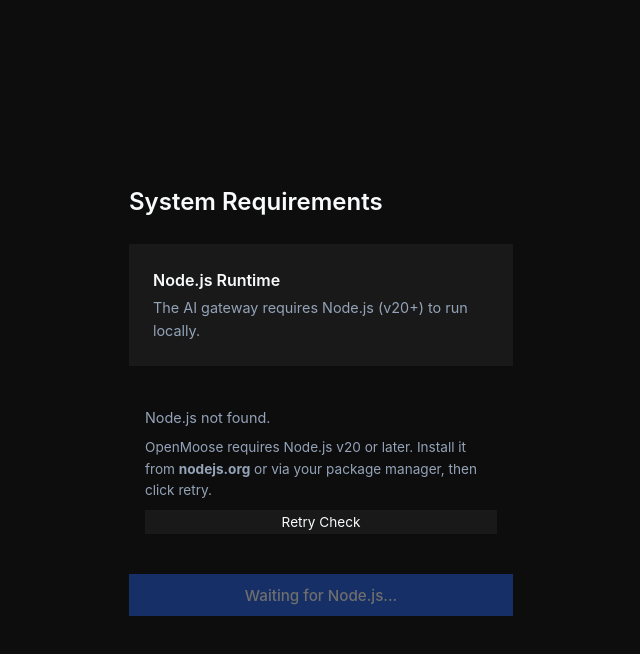
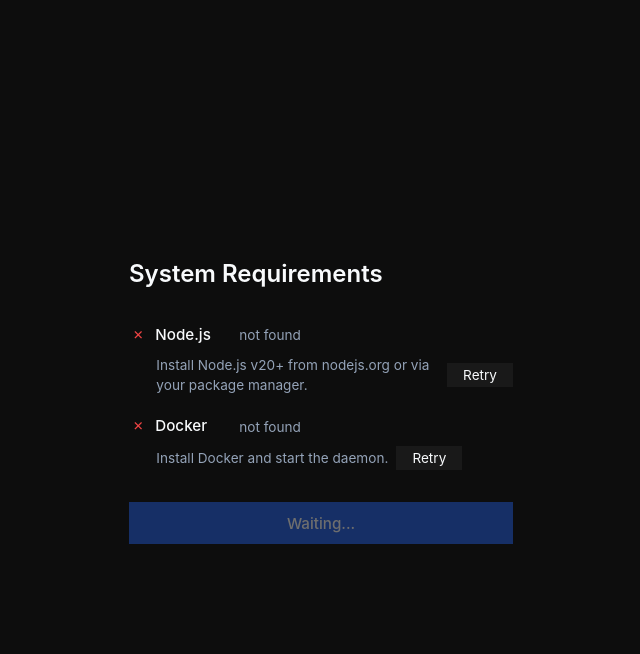
Before and after one commit to romlin/openmoose, a React (Vite) app in the folder app/: page / in a window 1280 px wide. Both pictures are taken after a click on the button "Get Started". Shown: the top 654 px of the page, without its empty margins (319-959 px from the left). Built offline with nearby package versions, Linux system fonts and the light colour scheme; the HTML template or start-up script is replaced by a standard one.

Commit message:
refactor: Update SetupWizard component to improve system requirements checks and UI; replace mode options with check rows for better clarity

```diff
--- a/app/src/components/SetupWizard.tsx
+++ b/app/src/components/SetupWizard.tsx
@@ -1,7 +1,46 @@
-import { useState, useEffect } from "react";
+import { useState, useEffect, useCallback } from "react";
 import { invoke } from "@tauri-apps/api/core";
 import { formatBytes, calcProgressPercent } from "../lib/utils";
 import type { DownloadProgress } from "../lib/types";
+
+type CheckStatus = "not_checked" | "checking" | "found" | "missing" | "ready" | "error";
+
+interface CheckRowProps {
+    label: string;
+    status: CheckStatus;
+    detail?: string;
+    errorHint?: string;
+    onRetry: () => void;
+}
+
+/** Compact single-line requirement check with expandable error. */
+function CheckRow({ label, status, detail, errorHint, onRetry }: CheckRowProps) {
+    const ok = status === "found" || status === "ready";
+    const bad = status === "missing" || status === "error";
+    return (
+        <div className={`check-row ${status}`}>
+            <div className="check-row-main">
+                <span className="check-icon">
+                    {status === "checking" && "○"}
+                    {ok && "✓"}
+                    {bad && "✗"}
+                </span>
+                <span className="check-label">{label}</span>
+                <span className="check-detail">
+                    {status === "checking" && "checking..."}
+                    {ok && (detail || "ready")}
+                    {bad && "not found"}
+                </span>
+            </div>
+            {bad && (
+                <div className="check-error">
+                    {errorHint && <span className="setup-note">{errorHint}</span>}
+                    <button className="retry-btn" onClick={onRetry}>Retry</button>
+                </div>
+            )}
+        </div>
+    );
+}
 
 interface SetupWizardProps {
     onComplete: () => void;
@@ -21,30 +60,15 @@
     gatewayPort
 }: SetupWizardProps) {
     const [step, setStep] = useState(1);
-    const [nodeStatus, setNodeStatus] = useState<"not_checked" | "checking" | "found" | "missing">("not_checked");
+    const [nodeStatus, setNodeStatus] = useState<CheckStatus>("not_checked");
     const [nodeVersion, setNodeVersion] = useState<string | null>(null);
-    const [dockerStatus, setDockerStatus] = useState<"not_checked" | "checking" | "found" | "missing">("not_checked");
-    const [browserStatus, setBrowserStatus] = useState<"not_checked" | "checking" | "ready" | "error">("not_checked");
+    const [dockerStatus, setDockerStatus] = useState<CheckStatus>("not_checked");
+    const [browserStatus, setBrowserStatus] = useState<CheckStatus>("not_checked");
     const [browserError, setBrowserError] = useState<string | null>(null);
 
     const nextStep = () => setStep(prev => prev + 1);
 
-    useEffect(() => {
-        if (step === 2 && nodeStatus === "not_checked") {
-            checkNode();
-        }
-        if (step === 3 && dockerStatus === "not_checked") {
-            checkDocker();
-        }
-        if (step === 4 && browserStatus === "not_checked") {
-            ensureBrowserReady();
-        }
-        if (step === 5 && !isDownloading && (!downloadProgress || (downloadProgress.downloaded < downloadProgress.total)) && !downloadError) {
-            onStartDownload();
-        }
-    }, [step, nodeStatus, dockerStatus, browserStatus, isDownloading, onStartDownload, downloadProgress, downloadError]);
-
-    const checkNode = async () => {
+    const checkNode = useCallback(async () => {
         setNodeStatus("checking");
         try {
             const version = await invoke<string>("check_node");
@@ -54,9 +78,9 @@
             console.error("Node.js check failed:", err);
             setNodeStatus("missing");
         }
-    };
+    }, []);
 
-    const checkDocker = async () => {
+    const checkDocker = useCallback(async () => {
         setDockerStatus("checking");
         try {
             const isAvailable = await invoke<boolean>("check_docker");
@@ -65,26 +89,22 @@
             console.error("Docker check failed:", err);
             setDockerStatus("missing");
         }
-    };
+    }, []);
 
-    const ensureBrowserReady = async () => {
+    const ensureBrowserReady = useCallback(async () => {
         setBrowserStatus("checking");
         setBrowserError(null);
         try {
             await invoke("start_gateway");
             const base = `http://127.0.0.1:${gatewayPort}`;
-            const healthUrl = `${base}/health`;
-            const browserReadyUrl = `${base}/setup/browser-ready`;
             for (let i = 0; i < 60; i++) {
                 try {
-                    const r = await fetch(healthUrl);
+                    const r = await fetch(`${base}/health`);
                     if (r.ok) break;
-                } catch {
-                    // Gateway not up yet
-                }
+                } catch { /* gateway not up yet */ }
                 await new Promise((r) => setTimeout(r, 500));
             }
-            const readyRes = await fetch(browserReadyUrl);
+            const readyRes = await fetch(`${base}/setup/browser-ready`);
             if (readyRes.ok) {
                 setBrowserStatus("ready");
                 return;
@@ -97,9 +117,23 @@
             setBrowserError(String(err));
             setBrowserStatus("error");
         }
-    };
+    }, [gatewayPort]);
+
+    useEffect(() => {
+        if (step === 2) {
+            if (nodeStatus === "not_checked") checkNode();
+            if (dockerStatus === "not_checked") checkDocker();
+        }
+        if (step === 3 && browserStatus === "not_checked") {
+            ensureBrowserReady();
+        }
+        if (step === 4 && !isDownloading && (!downloadProgress || (downloadProgress.downloaded < downloadProgress.total)) && !downloadError) {
+            onStartDownload();
+        }
+    }, [step, nodeStatus, dockerStatus, browserStatus, isDownloading, onStartDownload, downloadProgress, downloadError, checkNode, checkDocker, ensureBrowserReady]);
 
     const progressPercent = calcProgressPercent(downloadProgress);
+    const requirementsMet = nodeStatus === "found" && dockerStatus === "found";
 
     return (
         <div className="setup-overlay">
@@ -115,100 +149,50 @@
                 {step === 2 && (
                     <div className="setup-step fadeIn">
                         <h2>System Requirements</h2>
-                        <div className="mode-options">
-                            <div className="mode-card active">
-                                <h3>Node.js Runtime</h3>
-                                <p>The AI gateway requires Node.js (v20+) to run locally.</p>
-                            </div>
+                        <div className="check-list">
+                            <CheckRow
+                                label="Node.js"
+                                status={nodeStatus}
+                                detail={nodeVersion ?? undefined}
+                                errorHint="Install Node.js v20+ from nodejs.org or via your package manager."
+                                onRetry={checkNode}
+                            />
+                            <CheckRow
+                                label="Docker"
+                                status={dockerStatus}
+                                detail="running"
+                                errorHint="Install Docker and start the daemon."
+                                onRetry={checkDocker}
+                            />
                         </div>
 
-                        <div className={`docker-status ${nodeStatus}`}>
-                            {nodeStatus === "checking" && <p>Checking for Node.js...</p>}
-                            {nodeStatus === "found" && <p>Node.js detected: {nodeVersion}</p>}
-                            {nodeStatus === "missing" && (
-                                <div className="error-box">
-                                    <p>Node.js not found.</p>
-                                    <p className="setup-note">OpenMoose requires Node.js v20 or later. Install it from <strong>nodejs.org</strong> or via your package manager, then click retry.</p>
-                                    <button className="retry-btn" onClick={checkNode}>Retry Check</button>
-                                </div>
-                            )}
-                        </div>
-
-                        <button
-                            className="primary-btn"
-                            onClick={nextStep}
-                            disabled={nodeStatus !== "found"}
-                        >
-                            {nodeStatus === "found" ? "Continue" : "Waiting for Node.js..."}
+                        <button className="primary-btn" onClick={nextStep} disabled={!requirementsMet}>
+                            {requirementsMet ? "Continue" : "Waiting..."}
                         </button>
                     </div>
                 )}
 
                 {step === 3 && (
                     <div className="setup-step fadeIn">
-                        <h2>Secure by Default</h2>
-                        <div className="mode-options">
-                            <div className="mode-card active">
-                                <h3>Hardened Sandbox</h3>
-                                <p>All code skills (Python, Node.js) run in isolated Docker containers for maximum privacy and safety.</p>
-                            </div>
+                        <h2>Browser Sandbox</h2>
+                        <div className="check-list">
+                            <CheckRow
+                                label="Sandbox image"
+                                status={browserStatus}
+                                detail="ready"
+                                errorHint={browserError ?? undefined}
+                                onRetry={ensureBrowserReady}
+                            />
                         </div>
+                        <p className="setup-note">Building Docker image for isolated browser skills. This runs once.</p>
 
-                        <div className={`docker-status ${dockerStatus}`}>
-                            {dockerStatus === "checking" && <p>Checking for Docker...</p>}
-                            {dockerStatus === "found" && <p>Docker detected and running.</p>}
-                            {dockerStatus === "missing" && (
-                                <div className="error-box">
-                                    <p>Docker not found or not running.</p>
-                                    <p className="setup-note">OpenMoose requires Docker to run safely. Please install Docker and start the daemon, then click retry.</p>
-                                    <button className="retry-btn" onClick={checkDocker}>Retry Check</button>
-                                </div>
-                            )}
-                        </div>
-
-                        <button
-                            className="primary-btn"
-                            onClick={nextStep}
-                            disabled={dockerStatus !== "found"}
-                        >
-                            {dockerStatus === "found" ? "Continue" : "Waiting for Docker..."}
+                        <button className="primary-btn" onClick={nextStep} disabled={browserStatus !== "ready"}>
+                            {browserStatus === "ready" ? "Continue" : "Building..."}
                         </button>
                     </div>
                 )}
 
                 {step === 4 && (
-                    <div className="setup-step fadeIn">
-                        <h2>Browser Container</h2>
-                        <div className="mode-options">
-                            <div className="mode-card active">
-                                <h3>Build Sandbox Image</h3>
-                                <p>OpenMoose builds a Docker image for running browser-based skills in isolation. This runs once.</p>
-                            </div>
-                        </div>
-
-                        <div className={`docker-status ${browserStatus}`}>
-                            {browserStatus === "checking" && <p>Starting gateway and building browser image...</p>}
-                            {browserStatus === "ready" && <p>Browser container ready.</p>}
-                            {browserStatus === "error" && (
-                                <div className="error-box">
-                                    <p>Browser image build failed.</p>
-                                    <p className="setup-note">{browserError}</p>
-                                    <button className="retry-btn" onClick={ensureBrowserReady}>Retry</button>
-                                </div>
-                            )}
-                        </div>
-
-                        <button
-                            className="primary-btn"
-                            onClick={nextStep}
-                            disabled={browserStatus !== "ready"}
-                        >
-                            {browserStatus === "ready" ? "Continue" : "Waiting for browser container..."}
-                        </button>
-                    </div>
-                )}
-
-                {step === 5 && (
                     <div className="setup-step fadeIn">
                         <h2>Setting Up Your Moose</h2>
                         <div className="progress-container">
--- a/app/src/index.css
+++ b/app/src/index.css
@@ -753,27 +753,51 @@
     line-height: 1.6;
 }
 
-.mode-options {
+.check-list {
     display: flex;
     flex-direction: column;
-    gap: var(--spacing-md);
+    gap: var(--spacing-xs);
 }
 
-.mode-card {
-    background: var(--bg-accent);
-    padding: var(--spacing-lg);
+.check-row {
+    font-size: 0.95rem;
 }
 
-.mode-card h3 {
-    font-size: 1rem;
-    font-weight: 600;
-    margin: 0 0 var(--spacing-xs) 0;
-    color: var(--text-primary);
+.check-row-main {
+    display: flex;
+    align-items: center;
+    gap: var(--spacing-sm);
+    padding: var(--spacing-sm) 0;
 }
 
-.mode-card p {
-    font-size: 0.9rem;
-    margin: 0;
+.check-icon {
+    width: 1.2em;
+    text-align: center;
+    flex-shrink: 0;
+}
+
+.check-row.checking .check-icon { color: var(--text-secondary); }
+.check-row.found .check-icon,
+.check-row.ready .check-icon { color: #10b981; }
+.check-row.missing .check-icon,
+.check-row.error .check-icon { color: #ef4444; }
+
+.check-label {
+    font-weight: 500;
+    color: var(--text-primary);
+    min-width: 5em;
+}
+
+.check-detail {
+    color: var(--text-secondary);
+    font-size: 0.85rem;
+}
+
+.check-error {
+    display: flex;
+    align-items: center;
+    gap: var(--spacing-sm);
+    padding: 0 0 var(--spacing-sm) 1.8em;
 }
 
 .primary-btn {
@@ -811,22 +835,6 @@
 
 .retry-btn:hover {
     background: rgba(255, 255, 255, 0.1);
-}
-
-.docker-status {
-    padding: var(--spacing-md);
-    font-size: 0.9rem;
-    color: var(--text-secondary);
-}
-
-.docker-status.found,
-.docker-status.ready {
-    color: #10b981;
-}
-
-.docker-status.missing,
-.docker-status.error {
-    color: #ef4444;
 }
 
 .error-box {
```
Also changed, not shown: src/agents/llama-provider.ts (+10 -0 lines), src/gateway/server.ts (+9 -0 lines), 1 other file (tests, documents, lock files or other folders).
